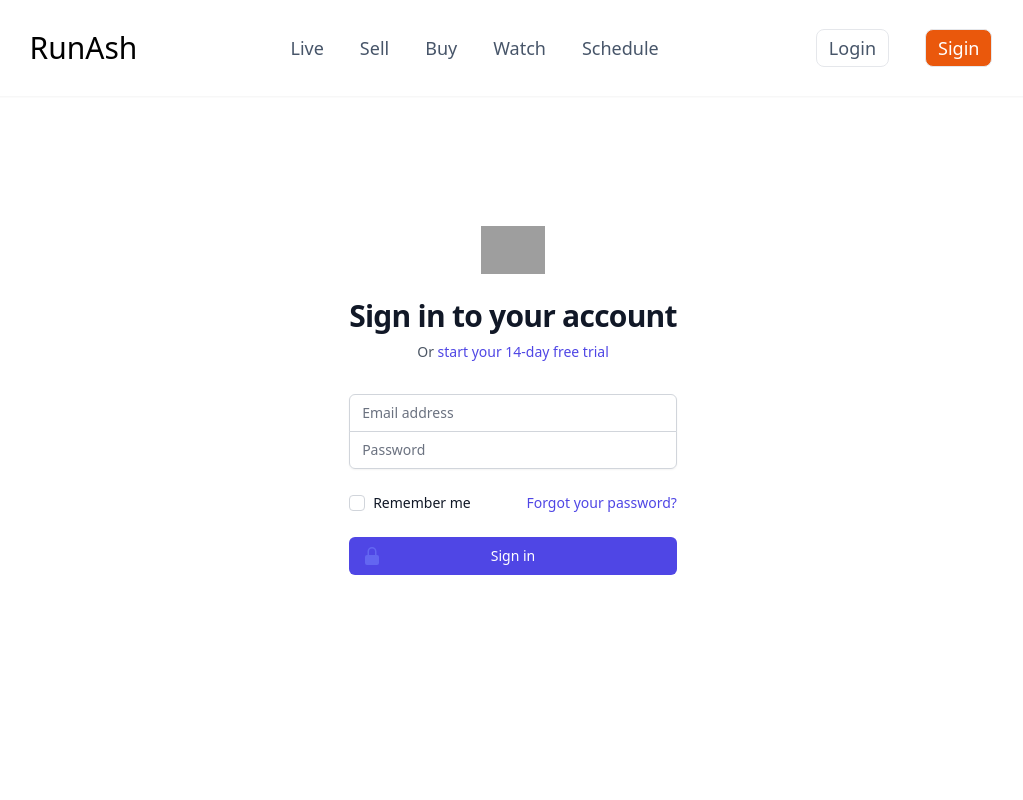
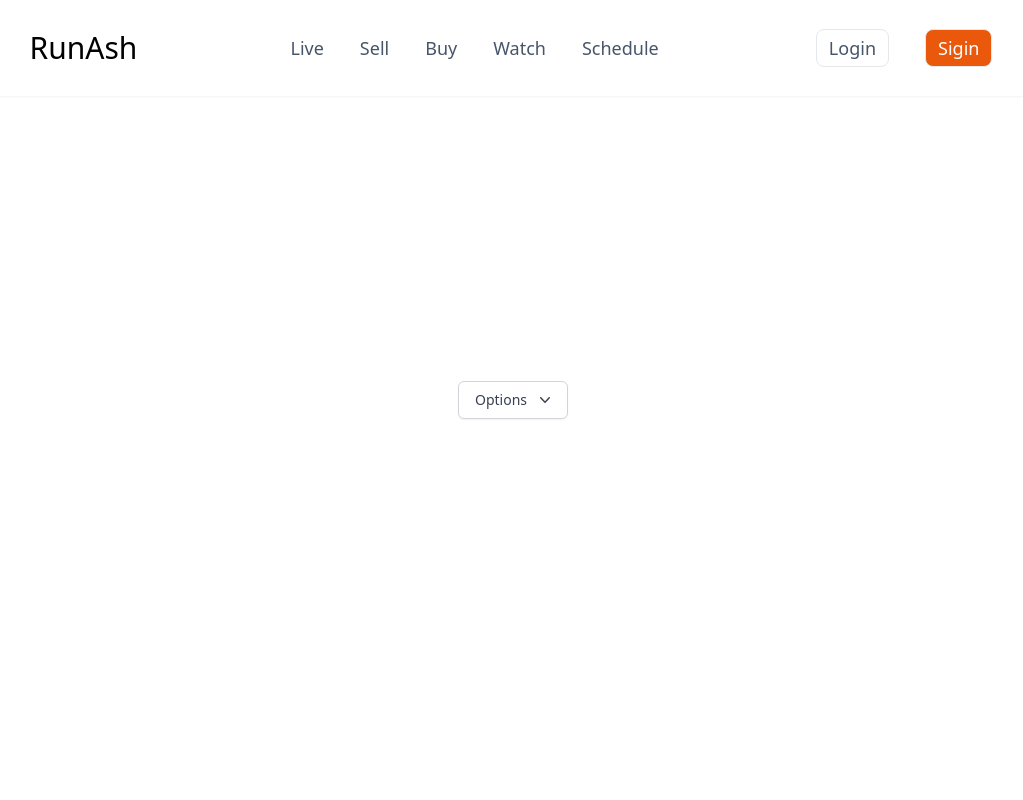
Before and after one commit to Vaibhavmurmu/nextjs13, a Next.js app: page /live in a window 1280 px wide. Shown: the top 800 px of the page, without its empty margins (127-1150 px from the left). Built offline with nearby package versions, Linux system fonts and the light colour scheme; grey boxes are pictures that could not be loaded.

Commit message:
Update live.js

```diff
--- a/pages/live.js
+++ b/pages/live.js
@@ -1,11 +1,11 @@
 import Link from 'next/link'
-import Signin from '../components/Signin'
+import Dividerdropdown from '../components/Dividerdropdown'
 
 export default function Live() {
     return (
         <div className="flex flex-col items-center justify-center min-h-screen py-2">
             <div className="flex flex-col items-center justify-center w-full flex-1 px-20 text-center">
-            <Signin />
+            <Dividerdropdown />
             </div>
         </div>
 
```
